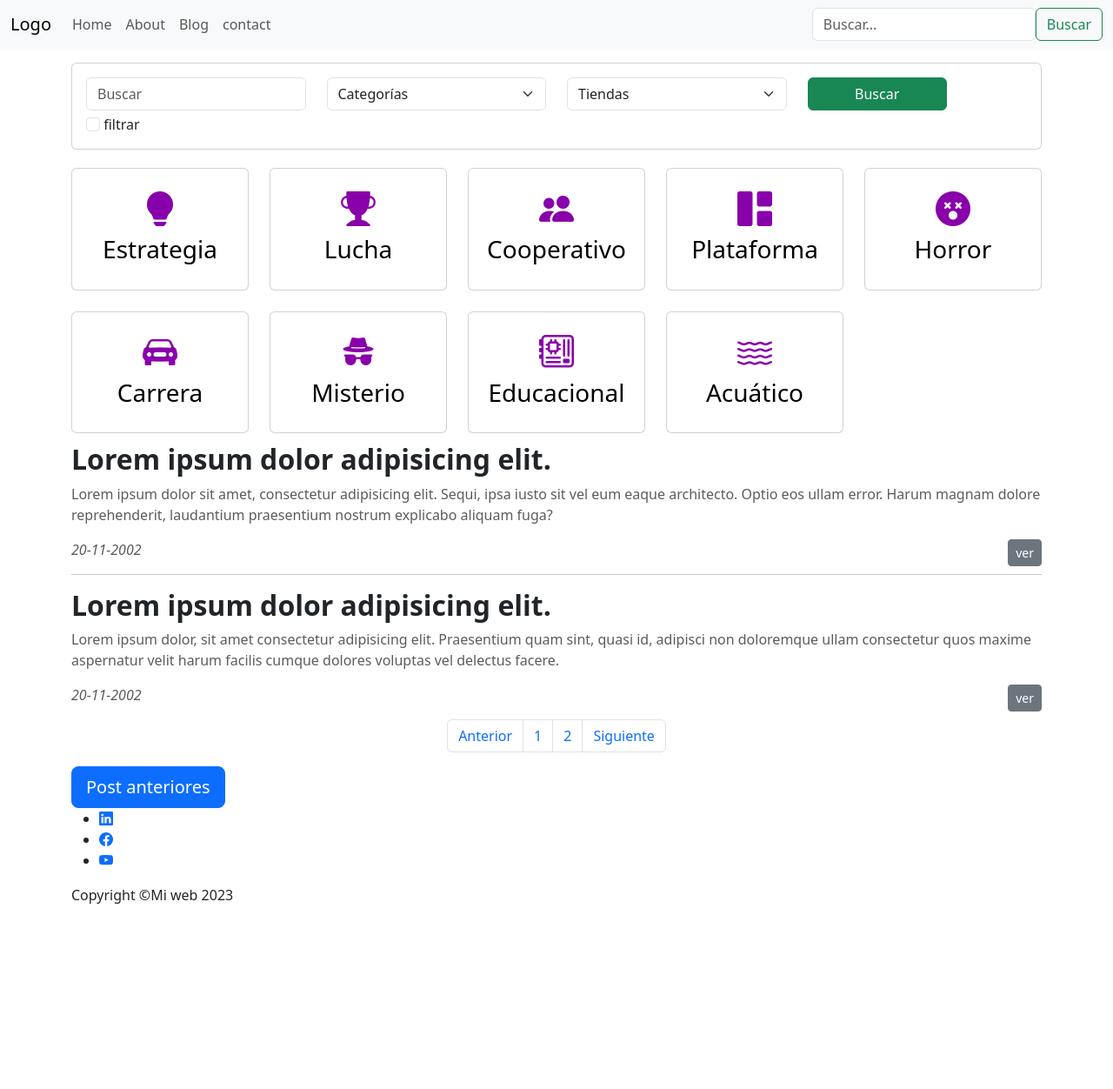
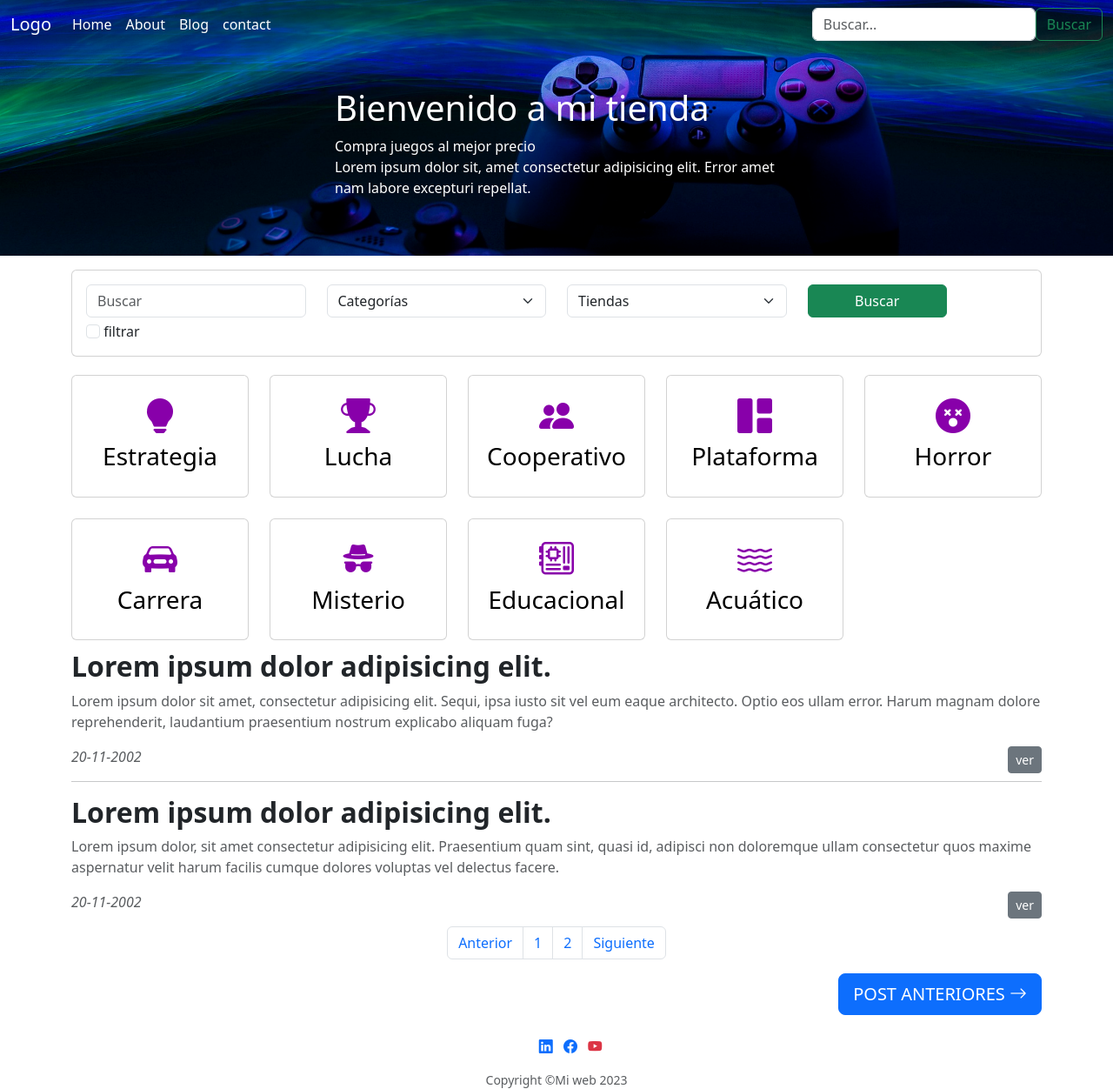
Before and after one commit to robertorodriguezNet/ow-bootstrap-5, a plain HTML site: page page/index.html in a window 1280 px wide. Shown: the whole page at 87% size. Before the commit the page ends 1041 px from the top, so only its background shows below. Drawn offline with nearby package versions, Linux system fonts and the light colour scheme.

Commit message:
Finalizado

```diff
--- a/page/css/style.css
+++ b/page/css/style.css
@@ -1,5 +1,39 @@
 @import "../css/bootstrap.min.css";
 @import url("https://cdn.jsdelivr.net/npm/bootstrap-icons@1.11.2/font/bootstrap-icons.min.css");
+
+
+#mainNav{
+    position: absolute;
+    top: 0;
+    left: 0;
+    right: 0;
+    z-index: 1000;
+    border-bottom: solid 1px transparent;
+    background-color: #fff;
+}
+#mainNav{
+    color: #000 !important;
+}
+
+header{
+    position: relative;
+    padding-top: 100px;
+    padding-bottom: 50px;
+    background-image: url('../img/home.jpg');
+    background-size: cover;
+    background-repeat: no-repeat;
+    background-position: center center;
+    color: #fff;
+}
+
+@media(min-width:768px){
+    #mainNav{
+        background: transparent;
+    }
+    #mainNav a{
+        color: #fff;
+    }
+}
 
 #tarjetas span{
     color: #8800aa;
--- a/page/index.html
+++ b/page/index.html
@@ -1,22 +1,18 @@
 <!DOCTYPE html>
 <html lang="es">
-
   <head>
-    <meta charset="UTF-8">
-    <meta name="viewport" content="width=device-width, initial-scale=1.0">
+    <meta charset="UTF-8" />
+    <meta name="viewport" content="width=device-width, initial-scale=1.0" />
     <title>NavBar</title>
-    <link rel="stylesheet" href="css/style.css">
+    <link rel="stylesheet" href="css/style.css" />
   </head>
 
   <body>
-
     <!--
         navbar-expand indica el punto de ruptura en el que el menú se muestra extendido.
     -->
-    <header class="navbar navbar-expand-md bg-body-tertiary">
-
+    <nav id="mainNav" class="navbar navbar-expand-md">
       <div class="container-fluid">
-
         <a href="#" class="navbar-brand">Logo</a>
 
         <!--
@@ -24,14 +20,17 @@
                 data-bs-toggle="collapse": acción definida por bootstrap, en este caso, colapsar o mostrar el menú.
                 data-bs-target="#elemento": referencia al elemento sobre el que se realiza la acción.
             -->
-            <button class="navbar-toggler" type="button" data-bs-toggle="collapse"
-                data-bs-target="#collapseNavbarContent">
+        <button
+          class="navbar-toggler"
+          type="button"
+          data-bs-toggle="collapse"
+          data-bs-target="#collapseNavbarContent"
+        >
           <span class="navbar-toggler-icon"></span>
         </button>
 
         <!-- Menú colapsable -->
         <div id="collapseNavbarContent" class="collapse navbar-collapse">
-
           <ul class="navbar-nav me-auto">
             <li class="nav-item">
               <a href="#" class="nav-link">Home</a>
@@ -62,15 +61,30 @@
           </ul>
 
           <form action="" class="d-flex">
-                    <input type="search" name="buscar" id="buscar" class="form-control" placeholder="Buscar...">
+            <input
+              type="search"
+              name="buscar"
+              id="buscar"
+              class="form-control"
+              placeholder="Buscar..."
+            />
             <button class="btn btn-outline-success">Buscar</button>
           </form>
+        </div>
+      </div>
+    </nav>
 
+    <header>
+      <div class="container position-relative px-5">
+        <div class="row">
+          <div class="mx-auto col-lg-7 col-xl-6 col-md-12">
+            <h1>Bienvenido a mi tienda</h1>
+            <p>Compra juegos al mejor precio
+                <br>Lorem ipsum dolor sit, amet consectetur adipisicing elit. Error amet nam labore excepturi repellat.
+            </p>
           </div>
-
-
         </div>
-
+      </div>
     </header>
 
     <section id="buscar" class="my-3">
@@ -79,10 +93,15 @@
           <div class="card-body">
             <form action="#">
               <div class="row gy-1">
-
                 <div class="col-lg-3 col-sm-6 col-12">
                   <!-- <label for="buscar" class="form-label">Buscar</label> -->
-                                <input type="text" name="buscar" id="buscar" class="form-control" placeholder="Buscar">
+                  <input
+                    type="text"
+                    name="buscar"
+                    id="buscar"
+                    class="form-control"
+                    placeholder="Buscar"
+                  />
                 </div>
 
                 <div class="col-lg-3 col-sm-6 col-12">
@@ -95,7 +114,11 @@
                 </div>
 
                 <div class="col-lg-3 col-sm-6 col-12">
-                                <select class="form-select" name="localizacion" id="localizacion">
+                  <select
+                    class="form-select"
+                    name="localizacion"
+                    id="localizacion"
+                  >
                     <option value="0" selected>Tiendas</option>
                     <option value="1">Pamplona</option>
                     <option value="2">Valencia</option>
@@ -104,16 +127,20 @@
                 </div>
 
                 <div class="col-lg-2 col-sm-4 col-12">
-                                <button type="button" class="btn btn-success w-100">Buscar</button>
+                  <button type="button" class="btn btn-success w-100">
+                    Buscar
+                  </button>
                 </div>
 
                 <div class="col-lg-2 col-sm-4 col-12">
-                                <input type="checkbox" name="filtrar" id="filtrar" class="form-check-input">
+                  <input
+                    type="checkbox"
+                    name="filtrar"
+                    id="filtrar"
+                    class="form-check-input"
+                  />
                   <label for="filtrar" class="form-check-label">filtrar</label>
                 </div>
-
-
-
               </div>
             </form>
           </div>
@@ -237,16 +264,25 @@
     </section>
 
     <section class="container">
-
       <h2 class="fw-bold">Lorem ipsum dolor adipisicing elit.</h2>
-        <p class="text-muted">Lorem ipsum dolor sit amet, consectetur adipisicing elit. Sequi, ipsa iusto sit vel eum eaque architecto. Optio eos ullam error. Harum magnam dolore reprehenderit, laudantium praesentium nostrum explicabo aliquam fuga?</p>
+      <p class="text-muted">
+        Lorem ipsum dolor sit amet, consectetur adipisicing elit. Sequi, ipsa
+        iusto sit vel eum eaque architecto. Optio eos ullam error. Harum magnam
+        dolore reprehenderit, laudantium praesentium nostrum explicabo aliquam
+        fuga?
+      </p>
       <a href="#" class="btn btn-sm btn-secondary float-end">ver</a>
       <p class="fst-italic text-muted">20-11-2002</p>
 
-        <hr>
+      <hr />
 
       <h2 class="fw-bold">Lorem ipsum dolor adipisicing elit.</h2>
-        <p class="text-muted">Lorem ipsum dolor, sit amet consectetur adipisicing elit. Praesentium quam sint, quasi id, adipisci non doloremque ullam consectetur quos maxime aspernatur velit harum facilis cumque dolores voluptas vel delectus facere.</p>
+      <p class="text-muted">
+        Lorem ipsum dolor, sit amet consectetur adipisicing elit. Praesentium
+        quam sint, quasi id, adipisci non doloremque ullam consectetur quos
+        maxime aspernatur velit harum facilis cumque dolores voluptas vel
+        delectus facere.
+      </p>
       <a href="#" class="btn btn-sm btn-secondary float-end">ver</a>
       <p class="fst-italic text-muted">20-11-2002</p>
 
@@ -257,19 +293,31 @@
         <li class="page-item"><a href="" class="page-link">Siguiente</a></li>
       </ul>
 
-        <a href="#" class="btn btn-primary btn-lg">Post anteriores</a>
+      <div class="d-flex justify-content-end mb-4">
+        <a href="#" class="btn btn-primary btn-lg text-uppercase"
+          >Post anteriores <i class="bi bi-arrow-right"></i
+        ></a>
+      </div>
     </section>
 
     <footer class="container">
-        <div class="row">
+      <div class="row gx-4 justify-content-center">
         <div class="col-md-10 col-lg-8 col-xl-7">
-                <ul>
-                    <li><a href="#"><span class="bi-linkedin"></span></a></li>
-                    <li><a href="#"><span class="bi-facebook"></span></a></li>
-                    <li><a href="#"><span class="bi-youtube"></span></a></li>
+          <ul class="text-center">
+            <li class="list-inline-item">
+              <a href="#"><span class="bi-linkedin"></span></a>
+            </li>
+            <li class="list-inline-item">
+              <a href="#"><span class="bi-facebook"></span></a>
+            </li>
+            <li class="list-inline-item">
+              <a href="#"><span class="bi-youtube text-danger"></span></a>
+            </li>
           </ul>
 
-                <div>Copyright &copy;Mi web 2023</div>
+          <div class="small text-center text-muted">
+            Copyright &copy;Mi web 2023
+          </div>
         </div>
       </div>
     </footer>
@@ -277,5 +325,4 @@
     <script src="js/popper.min.js"></script>
     <script src="js/bootstrap.min.js"></script>
   </body>
-
 </html>
```
Also changed, not shown: page/img/home.jpg (added). Lines whose indentation alone changed are shown as unchanged.
